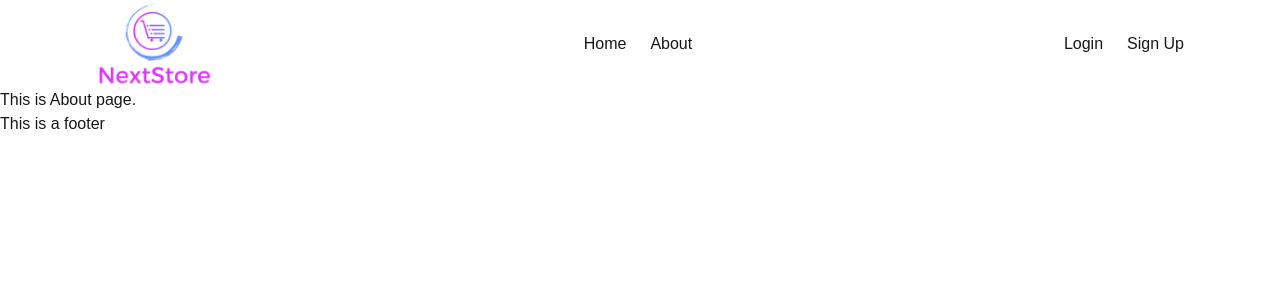
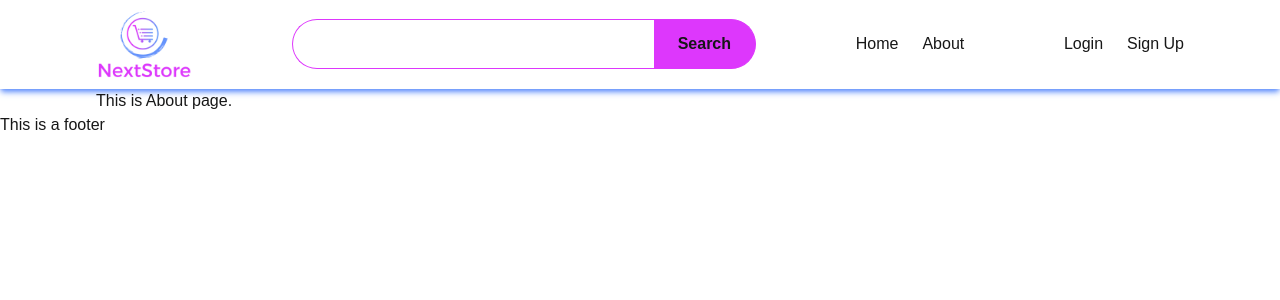
Before and after one commit to asif100a/next-store, a Next.js app: page /about in a window 1280 px wide. Shown: the top 300 px of the page. Built offline with nearby package versions, Linux system fonts and the light colour scheme.

Commit message:
Navber added

```diff
--- a/src/app/about/page.tsx
+++ b/src/app/about/page.tsx
@@ -2,9 +2,9 @@ import React from 'react';
 
 const page = () => {
     return (
-        <div>
+        <section className='container px-24'>
             <h1>This is About page.</h1>
-        </div>
+        </section>
     );
 };
 
--- a/src/app/components/Layout/Header.tsx
+++ b/src/app/components/Layout/Header.tsx
@@ -3,22 +3,53 @@ import React from 'react';
 import nextStoreLogoLight from '@/app/assets/NextStore-light.png';
 import Link from 'next/link';
 
-const Header = () => {
-    const navBtn = [
+interface NavButton {
+    btnName: string,
+    path: string
+};
+
+interface NavLinks {
+    linkName: string,
+    path: string
+};
+
+const Header: React.FC = () => {
+    const navBtn: NavButton[] = [
         { btnName: 'Login', path: '/login' },
         { btnName: 'Sign Up', path: '/sign-up' },
     ];
 
-    const links = [
+    const links: NavLinks[] = [
         { linkName: 'Home', path: '/' },
         { linkName: 'About', path: '/about' },
     ];
 
     return (
-        <header className='container xl:px-24'>
+        <header className='bg-[#ffff] container xl:px-24 py-2 shadow-md shadow-[#6593fc]'>
             <nav className='flex justify-between items-center'>
                 <div>
-                    <Link href={'/'}><Image src={nextStoreLogoLight} alt='NextStore' width={116} /></Link>
+                    <Link href={'/'}>
+                        <Image
+                            src={nextStoreLogoLight}
+                            alt='NextStore'
+                            className='w-24 h-auto'
+                            priority
+                        />
+                    </Link>
+                </div>
+
+                <div className=''>
+                    <input
+                        type="text"
+                        name="SearchProduct"
+                        id="SearchProduct"
+                        className='border border-r-0 border-[#dd37fc] focus:outline-none bg-inherit text-[#6593fc] font-bold rounded-l-full w-[362px] px-6 py-3'
+                    />
+                    <input
+                    type="submit"
+                    value={'Search'}
+                    className='border border-l-0 border-[#dd37fc] focus:outline-none bg-[#dd37fc] text-[#161616] font-bold hover:cursor-pointer px-6 rounded-r-full py-3'
+                     />
                 </div>
 
                 {/* NavLinks */}
--- a/src/app/layout.tsx
+++ b/src/app/layout.tsx
@@ -27,7 +27,7 @@ export default function RootLayout({
   return (
     <html lang="en">
       <body
-        className={`${geistSans.variable} ${geistMono.variable} antialiased`}
+        className={`${geistSans.variable} ${geistMono.variable}`}
       >
         {/* Header Component */}
         <Header />
--- a/src/app/page.tsx
+++ b/src/app/page.tsx
@@ -1,6 +1,6 @@
 export default function Home() {
   return (
-    <main>
+    <main className="container px-24">
       <h1>Main Page</h1>
     </main>
   );
```
